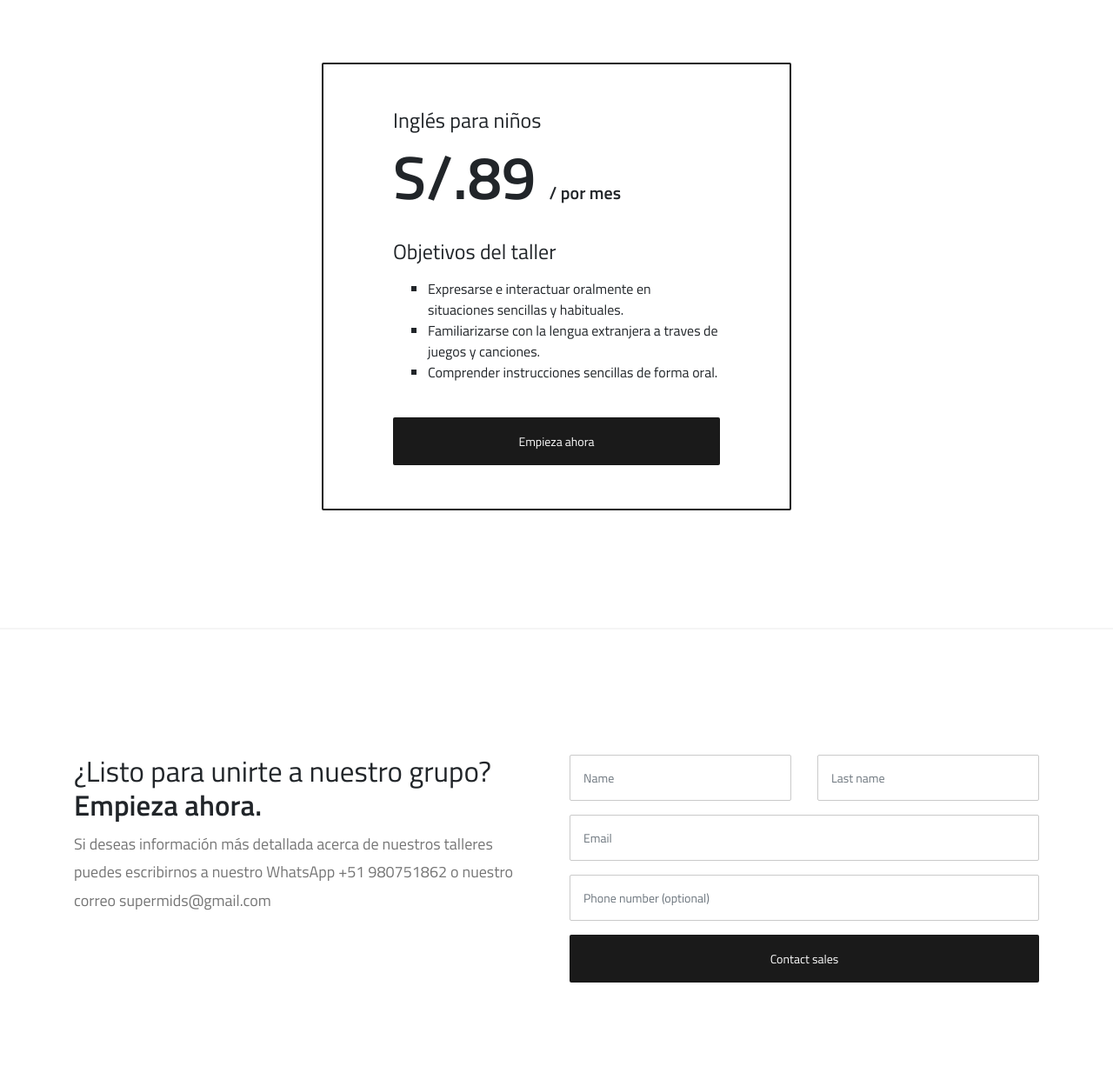
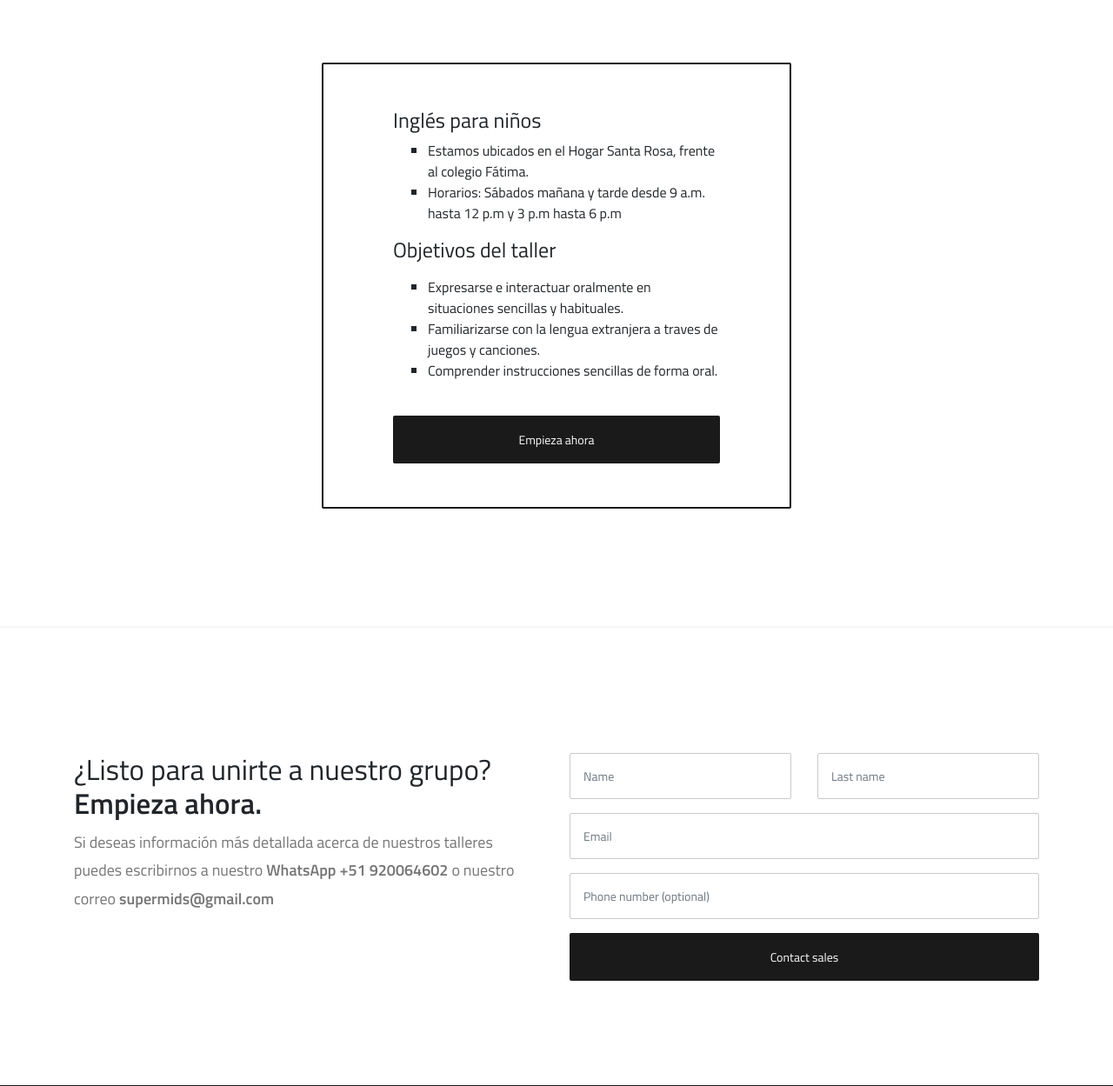
Before and after one commit to EddyRufino/superminds.github.io, a plain HTML site: page index.html in a window 1280 px wide. Shown: the part 3545-4794 px from the top of the page at 87% size. Drawn offline with nearby package versions, Linux system fonts and the light colour scheme.

Commit message:
Changed seccion talleres

```diff
--- a/index.html
+++ b/index.html
@@ -220,7 +220,10 @@
                     <div class="pricing-container">
                         <div class="plans plan-light">
                             <h4>Inglés para niños</h4>
-                            <h2>S/.89 <span>/ por mes</span></h2>
+                            <ul>
+                                <li>Estamos ubicados en el Hogar Santa Rosa, frente al colegio Fátima.</li>
+                                <li>Horarios: Sábados mañana y tarde desde 9 a.m. hasta 12 p.m y 3 p.m hasta 6 p.m</li>
+                            </ul>
                             <h4>Objetivos del taller</h4>
                             <ul class="mt-3">
                                 <li>Expresarse e interactuar oralmente en situaciones sencillas y habituales.</li>
@@ -359,8 +362,8 @@
             <div class="row">
                 <div class="col-md-6 mt-4">
                     <h3>¿Listo para unirte a nuestro grupo? <b>Empieza ahora.</b></h3>
-                    <p> Si deseas información más detallada acerca de nuestros talleres puedes escribirnos a nuestro WhatsApp +51 980751862 o
-                        nuestro correo supermids@gmail.com</p>
+                    <p> Si deseas información más detallada acerca de nuestros talleres puedes escribirnos a nuestro <strong> WhatsApp +51 920064602 </strong> o
+                        nuestro correo <strong> supermids@gmail.com </strong></p>
                 </div>
                 <div class="col-md-6 mt-4">
                     <div class="row">
```
